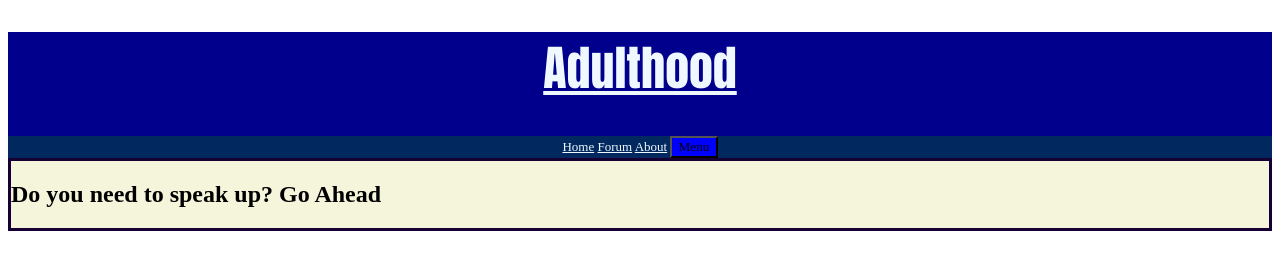
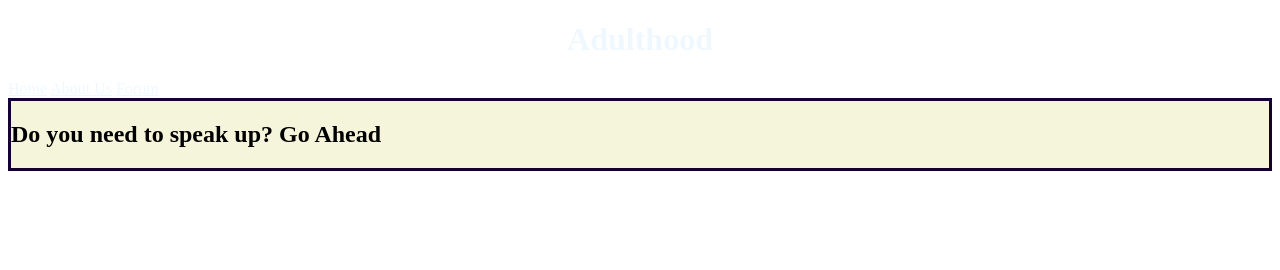
Before and after one commit to DewaAlher/AdultTalk, a plain HTML site: page forum.html in a window 1280 px wide. Drawn offline with Linux system fonts and the light colour scheme.

Commit message:
Update forum.html

```diff
--- a/forum.html
+++ b/forum.html
@@ -8,18 +8,15 @@
     <link rel="stylesheet" href="style.css">
 </head>
 <body>
-    <Header class="hero">
-        <h1><a href="index.html">Adulthood</a> </h1>
+    <div class="header">
+        <h1>Adulthood</h1>
 
-    <div class="nav">
-        <sub-nav class="sub-menu"><a href="index.html">Home</a> </sub-nav>
-        <sub-nav class="sub-menu"><a href="forum.html">Forum</a></sub-nav>
-        <sub-nav class="sub-menu"><a href="about.html">About</a> </sub-nav>
-
-
-        <label for="Menu" value="Menu Lengkap"></label>
-        <button id="menu" type="button">Menu</button>
-    </Header>
+        <div class="main-nav">
+            <a class="active" href="index.html">Home</a>
+            <a href="about.html">About Us</a>
+            <a href="forum.html">Forum</a>
+          </div>
+     </div>
 
 
     <section class="main">
```
